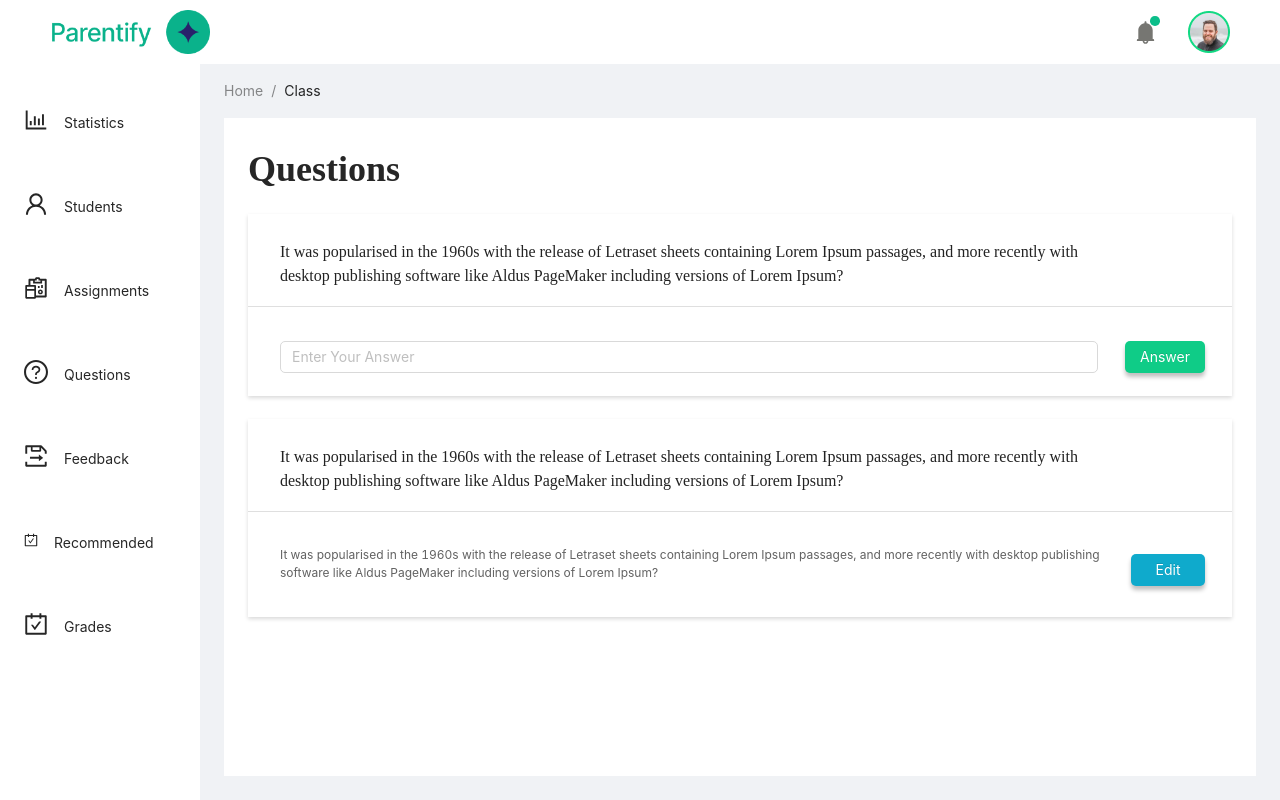
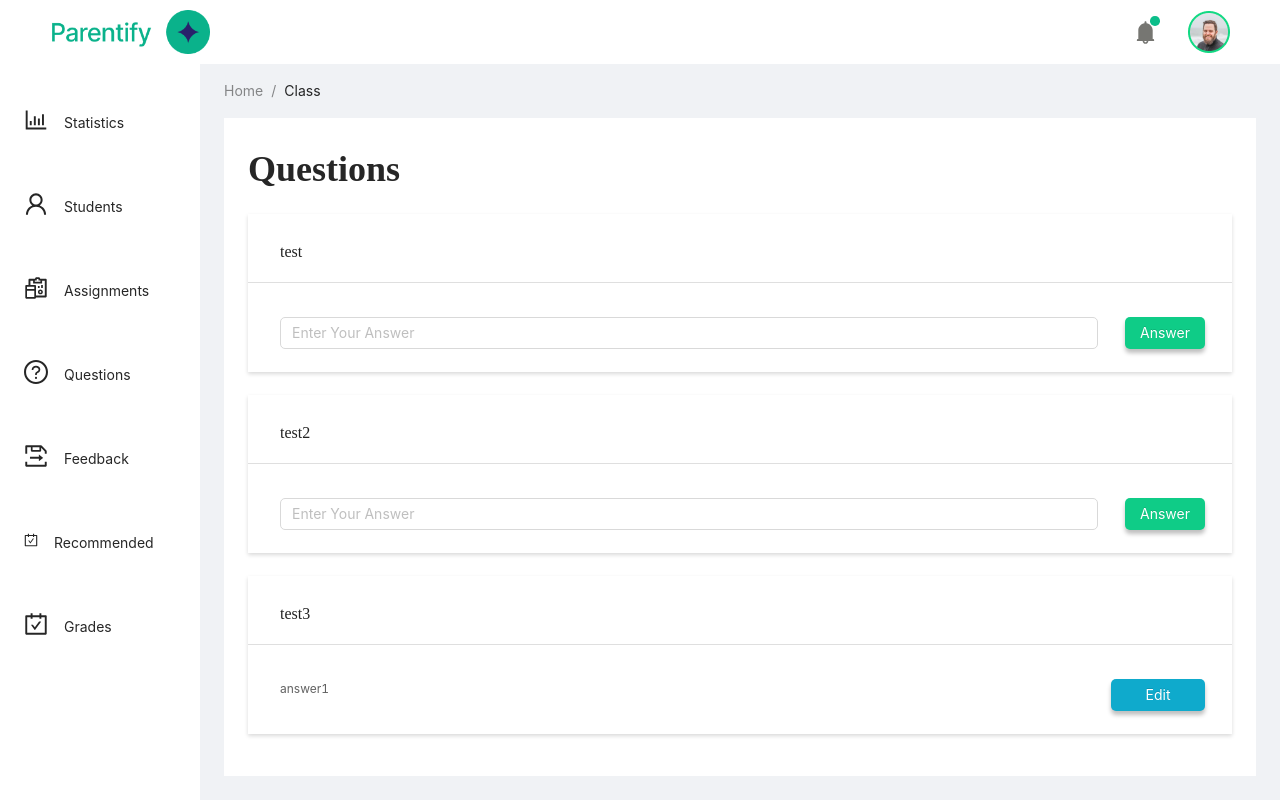
Before and after one commit to CA-G12/GeekSchool, a React (Create React App) app in the folder client/: page /class/questions in a window 1280 px wide. Built offline with nearby package versions, Linux system fonts and the light colour scheme; no server answers.

Commit message:
create questions page front

```diff
--- /dev/null
+++ b/client/src/components/Class/Questions/AnsweredQuestion.tsx
@@ -0,0 +1,57 @@
+import { FC, useState } from "react";
+import { Input, Button } from "antd";
+import "./style.css";
+
+type Props = {
+  question: string;
+  answer: string;
+  id: string;
+  // eslint-disable-next-line no-unused-vars
+  handleChange: (id: string, value: string) => void;
+};
+
+// const a = " It was popularised in the 1960s with the release of Letraset sheets containing Lorem Ipsum passages, and more recently with desktop publishing software like Aldus PageMaker including versions of Lorem Ipsum?"
+const AnsweredQuestion: FC<Props> = ({
+  question,
+  answer,
+  id,
+  handleChange,
+}) => {
+  // const [answer, setAnswer] = useState(a);
+  const [edit, setEdit] = useState(false);
+
+  return (
+    <div className="question_card">
+      <p className="question">{question}</p>
+      {edit ? (
+        <div className="question_input">
+          <Input
+            placeholder="Enter Your Answer"
+            value={answer}
+            onChange={(e) => handleChange(id, e.target.value)}
+          />
+          <Button
+            type="primary"
+            className="answer_btn"
+            onClick={() => setEdit(false)}
+          >
+            Save
+          </Button>
+        </div>
+      ) : (
+        <div className="question_input">
+          <p className="answer">{answer}</p>
+          <Button
+            type="primary"
+            className="edit_btn"
+            onClick={() => setEdit(true)}
+          >
+            Edit
+          </Button>{" "}
+        </div>
+      )}
+    </div>
+  );
+};
+
+export default AnsweredQuestion;
--- /dev/null
+++ b/client/src/components/Class/Questions/Question.tsx
@@ -0,0 +1,44 @@
+import { FC, useState } from "react";
+import { Input, Button } from "antd";
+import "./style.css";
+
+type Props = {
+  question: string;
+  answer: string;
+  id: string;
+  // eslint-disable-next-line no-unused-vars
+  handleChange: (id: string, value: string) => void;
+};
+
+const Question: FC<Props> = ({ id, question, answer, handleChange }) => {
+  const [_answer, setAnswer] = useState(answer);
+
+  const handleClick = (): void => {
+    if (!_answer) return;
+    handleChange(id, _answer);
+  };
+
+  return (
+    <div className="question_card">
+      <p className="question">
+        {/* It was popularised in the 1960s with the release of Letraset sheets
+            containing Lorem Ipsum passages, and more recently with desktop
+            publishing software like Aldus PageMaker including versions of Lorem
+            Ipsum? */}
+        {question}
+      </p>
+      <div className="question_input">
+        <Input
+          placeholder="Enter Your Answer"
+          value={_answer}
+          onChange={(e) => setAnswer(e.target.value)}
+        />
+        <Button type="primary" className="answer_btn" onClick={handleClick}>
+          Answer
+        </Button>
+      </div>
+    </div>
+  );
+};
+
+export default Question;
--- a/client/src/components/Class/Questions/index.tsx
+++ b/client/src/components/Class/Questions/index.tsx
@@ -1,47 +1,78 @@
-import { FC } from "react";
-import { Input, Button } from "antd";
+import { FC, useEffect, useState } from "react";
+import Question from "./Question";
+import AnsweredQuestion from "./AnsweredQuestion";
 import "./style.css";
 
 type Props = {};
+interface questionInterface {
+  id: string;
+  question: string;
+  answer: string;
+}
 
-const Grades: FC<Props> = () => (
-  <>
-    <h1 className="title">Questions</h1>
-    <div className="question_card">
-      <p className="question">
-        It was popularised in the 1960s with the release of Letraset sheets
-        containing Lorem Ipsum passages, and more recently with desktop
-        publishing software like Aldus PageMaker including versions of Lorem
-        Ipsum?
-      </p>
-      <div className="question_input">
-        <Input placeholder="Enter Your Answer" />
-        <Button type="primary" className="answer_btn">
-          Answer
-        </Button>
-      </div>
-    </div>
-    <div className="question_card">
-      <p className="question">
-        It was popularised in the 1960s with the release of Letraset sheets
-        containing Lorem Ipsum passages, and more recently with desktop
-        publishing software like Aldus PageMaker including versions of Lorem
-        Ipsum?
-      </p>
-      <div className="question_input">
-        <p className="answer">
-          It was popularised in the 1960s with the release of Letraset sheets
-          containing Lorem Ipsum passages, and more recently with desktop
-          publishing software like Aldus PageMaker including versions of Lorem
-          Ipsum?
-        </p>
+const testQuestion: questionInterface[] = [
+  {
+    id: "1",
+    question: "test",
+    answer: "",
+  },
+  {
+    id: "2",
+    question: "test2",
+    answer: "",
+  },
+  {
+    id: "3",
+    question: "test3",
+    answer: "answer1",
+  },
+];
 
-        <Button type="primary" className="edit_btn">
-          Edit
-        </Button>
-      </div>
-    </div>
-  </>
-);
+const Questions: FC<Props> = () => {
+  const [questions, setQuestions] = useState<questionInterface[]>([]);
 
-export default Grades;
+  const handleChange = (id: string, value: string): void => {
+    // api call to answer question with id and value
+
+    setQuestions(
+      questions
+        .sort((a, b) => (a.answer > b.answer ? 1 : -1))
+        .map(
+          (item): questionInterface =>
+            item.id === id ? { ...item, answer: value } : item
+        )
+    );
+  };
+
+  useEffect(() => {
+    // api call to ge questions from the back
+    setQuestions(testQuestion);
+  }, []);
+
+  return (
+    <>
+      <h1 className="title">Questions</h1>
+      {questions.map((q) =>
+        q.answer ? (
+          <AnsweredQuestion
+            key={q.id}
+            id={q.id}
+            question={q.question}
+            answer={q.answer}
+            handleChange={handleChange}
+          />
+        ) : (
+          <Question
+            key={q.id}
+            id={q.id}
+            question={q.question}
+            answer={q.answer}
+            handleChange={handleChange}
+          />
+        )
+      )}
+    </>
+  );
+};
+
+export default Questions;
--- a/client/src/components/Class/Questions/style.css
+++ b/client/src/components/Class/Questions/style.css
@@ -30,6 +30,7 @@
     align-items: center;
 }
 .question_input .answer{
+    flex: 1;
     font-style: normal;
     font-weight: 400;
     font-size: 12px;
```
